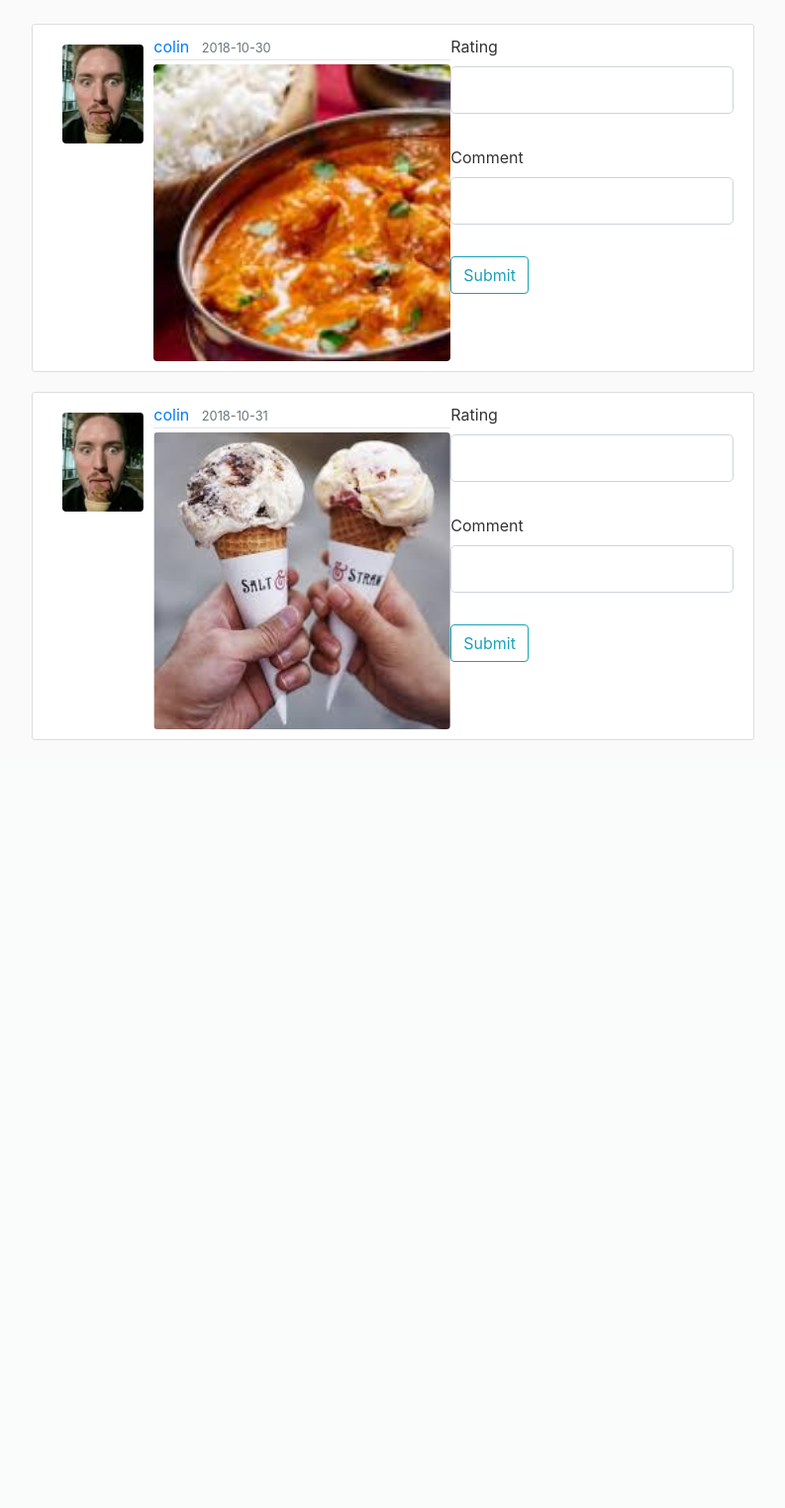
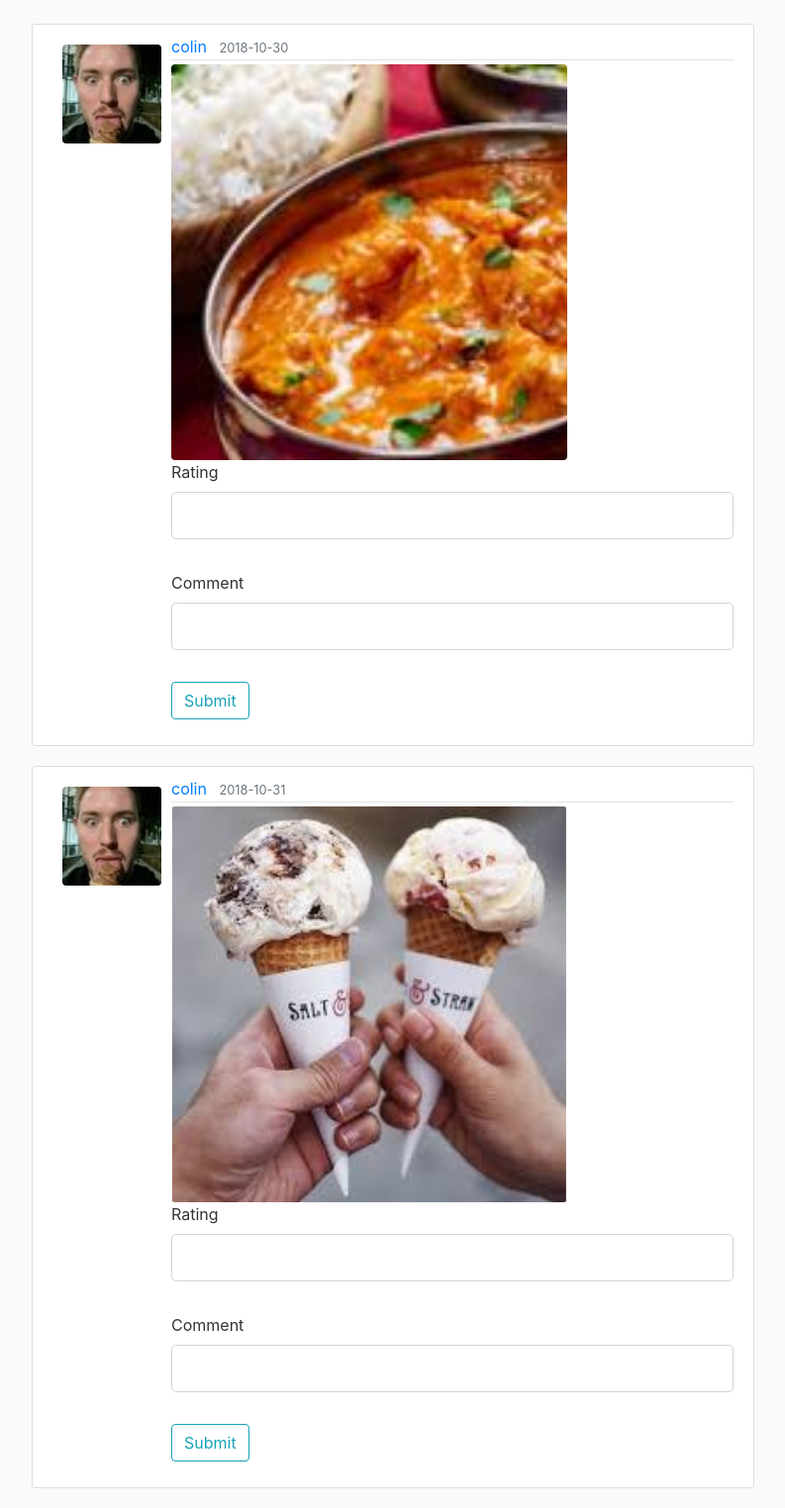
Before and after one commit to rebeccachinn/photosharing, a Flask app: page /feed in a window 1280 px wide. Shown: the part 56-1580 px from the top of the page at 99% size, without its empty margins (53-846 px from the left). Before the commit the page ends 804 px from the top, so only its background shows below. Run offline with Flask 2, Linux system fonts and the light colour scheme; a user stored in the database is signed in; data comes from the database, SQL or seed files in the repository; some libraries are stand-ins or nearby versions.

Commit message:
fixed spacing

```diff
--- a/flaskblog/coaches/forms.py
+++ b/flaskblog/coaches/forms.py
@@ -1,11 +1,11 @@
 from flask_wtf import FlaskForm
 from wtforms import StringField, SubmitField, IntegerField
-from wtforms.validators import DataRequired
+from wtforms.validators import DataRequired, NumberRange
 from flask_login import current_user
 from flaskblog.models import User
 
 
 class RateImageForm(FlaskForm):
-    rating = IntegerField('Rating', validators=[DataRequired()])
+    rating = IntegerField('Rating', validators=[NumberRange(0,5)])
     comment = StringField('Comment', validators=[DataRequired()])
     submit = SubmitField('Submit')
--- a/flaskblog/static/main.css
+++ b/flaskblog/static/main.css
@@ -68,26 +68,17 @@ a.article-title:hover {
   vertical-align: middle;
 }
 
-.account-img {
-  position: absolute;
-  left: 50%;
-  top: 50%;
-  width: 100%;
-  height: auto;
-  -webkit-transform: translate(-50%,-50%);
-    -ms-transform: translate(-50%,-50%);
-    transform: translate(-50%,-50%);
+
+.account-heading {
+  font-size: 2.5rem;
 }
+
 .account-img-container{
   position:relative;
   width:100px;
   height:100px;
   overflow:hidden;
   margin:10px;
-}
-
-.account-heading {
-  font-size: 2.5rem;
 }
 
 .log-img-container{
@@ -97,7 +88,14 @@ a.article-title:hover {
   overflow:hidden
 }
 
-.log-img {
+.feed-img-container{
+  position:relative;
+  width:400px;
+  height:400px;
+  overflow:hidden;
+}
+
+.center-crop-img {
   position: absolute;
   left: 50%;
   top: 50%;
@@ -108,21 +106,7 @@ a.article-title:hover {
     transform: translate(-50%,-50%);
 }
 
-
-.feed-img-container{
-  position:relative;
-  width:300px;
-  height:300px;
-  overflow:hidden
+.portrait{
+  width: 100%;
+  height: auto;
 }
-
-.feed-img {
-  position: absolute;
-  left: 50%;
-  top: 50%;
-  height: 100%;
-  width: auto;
-  -webkit-transform: translate(-50%,-50%);
-    -ms-transform: translate(-50%,-50%);
-    transform: translate(-50%,-50%);
-}
--- a/flaskblog/templates/client_log.html
+++ b/flaskblog/templates/client_log.html
@@ -4,7 +4,7 @@
 	  <div class="media">
 	  	<div class="account-img-container rounded">
 	  	<a class="mr-2" href="{{ url_for('clients.client_progress', username=client.username )}}">
-          	<img class="account-img" src="{{ url_for('static', filename='profile_pics/' + client.image_file) }}">
+          	<img class="center-crop-img portrait" src="{{ url_for('static', filename='profile_pics/' + client.image_file) }}">
         </a>
     	</div>
 	    <div class="media-body">
@@ -18,7 +18,7 @@
           	<figcaption> {{ image.date_posted.strftime('%m/%d') }}</figcaption>
 	          <a class="mr-2" href="{{ url_for('clients.image', username=client.username, image_file=image.image_file )}}">
 	          	<div class="log-img-container rounded">
-        			<img class="log-img"  src="{{ url_for('static', filename= client.username + '/'+  image.image_file) }}">
+        			<img class="center-crop-img"  src="{{ url_for('static', filename= client.username + '/'+  image.image_file) }}">
       			</div>
 	          </a>
          </figure>
--- a/flaskblog/templates/client_progress.html
+++ b/flaskblog/templates/client_progress.html
@@ -3,7 +3,7 @@
 	<div class="content-section">
 	  <div class="media">
 	  	<div class="rounded account-img-container">
-	    <img class="account-img" src="{{ image_file }}">
+	    <img class="center-crop-img portrait" src="{{ image_file }}">
 		</div>
 	    <div class="media-body">
 	      <h2 class="account-heading">{{ user.username }}</h2>
--- a/flaskblog/templates/clients.html
+++ b/flaskblog/templates/clients.html
@@ -9,7 +9,7 @@
 	  	<figure style="display: inline-block;">
           <a class="mr-2" href="{{ url_for('clients.client_progress', username=client.username )}}">
           	<div class="account-img-container rounded">
-          		<img class="account-img" src="{{ url_for('static', filename='profile_pics/' + client.image_file) }}">
+          		<img class="center-crop-img portrait" src="{{ url_for('static', filename='profile_pics/' + client.image_file) }}">
           	</div>
           	<figcaption style="margin-left: 10px"> {{ client.username }}</figcaption>
           </a>
--- a/flaskblog/templates/feed.html
+++ b/flaskblog/templates/feed.html
@@ -5,7 +5,7 @@
   <article class="media content-section">
     <div class="account-img-container rounded">
       <a class="mr-2" href="{{ url_for('clients.client_progress', username=tuple.image.client.username )}}">
-        <img class="account-img" src="{{ url_for('static', filename='profile_pics/' + tuple.image.client.image_file) }}">
+        <img class="center-crop-img portrait" src="{{ url_for('static', filename='profile_pics/' + tuple.image.client.image_file) }}">
       </a>
     </div>
     <div class="media-body">
@@ -14,9 +14,9 @@
         <small class="text-muted">{{ tuple.image.date_posted.strftime('%Y-%m-%d') }}</small>
       </div>
       <div class="feed-img-container rounded">
-        <img class="feed-img" src="{{ url_for('static', filename=tuple.image.client.username + '/' + tuple.image.image_file) }}">
+        <img class="center-crop-img" src="{{ url_for('static', filename=tuple.image.client.username + '/' + tuple.image.image_file) }}">
       </div>
-    </div>
+
       <form method="POST" action = "">
         {{ tuple.form.hidden_tag() }}
         <fieldset class="form-group">
@@ -53,6 +53,7 @@
           {{tuple.form.submit(class="btn btn-outline-info")}}
         </div>
       </form>
+    </div>
   </article>
 {% endfor %}
 {% else %}
--- a/flaskblog/templates/image.html
+++ b/flaskblog/templates/image.html
@@ -3,7 +3,7 @@
   <article class="media content-section">
   <div class="account-img-container rounded">
     <a class="mr-2" href="{{ url_for('clients.client_log', username=client.username )}}">
-      <img class="account-img" src="{{ url_for('static', filename='profile_pics/' + client.image_file) }}">
+      <img class="center-crop-img portrait" src="{{ url_for('static', filename='profile_pics/' + client.image_file) }}">
     </a>
   </div>
     <div class="media-body">
@@ -12,7 +12,7 @@
         <small class="text-muted">{{ image.date_posted.strftime('%Y-%m-%d') }}</small>
       </div>
       <div class="feed-img-container rounded">
-        <img class="feed-img" src="{{ url_for('static', filename=client.username + '/' + image.image_file) }}">
+        <img class="center-crop-img" src="{{ url_for('static', filename=client.username + '/' + image.image_file) }}">
       </div>
         <p>Rating: {{image.rating}}</p>
         <p>Comment: {{image.comment}}</p>
--- a/main.py
+++ b/main.py
@@ -3,4 +3,4 @@ from flaskblog import app
 
 if __name__ == '__main__':
     # socketio.run(app, debug=True)
-    app.run()
+    app.run(debug=True)
```
